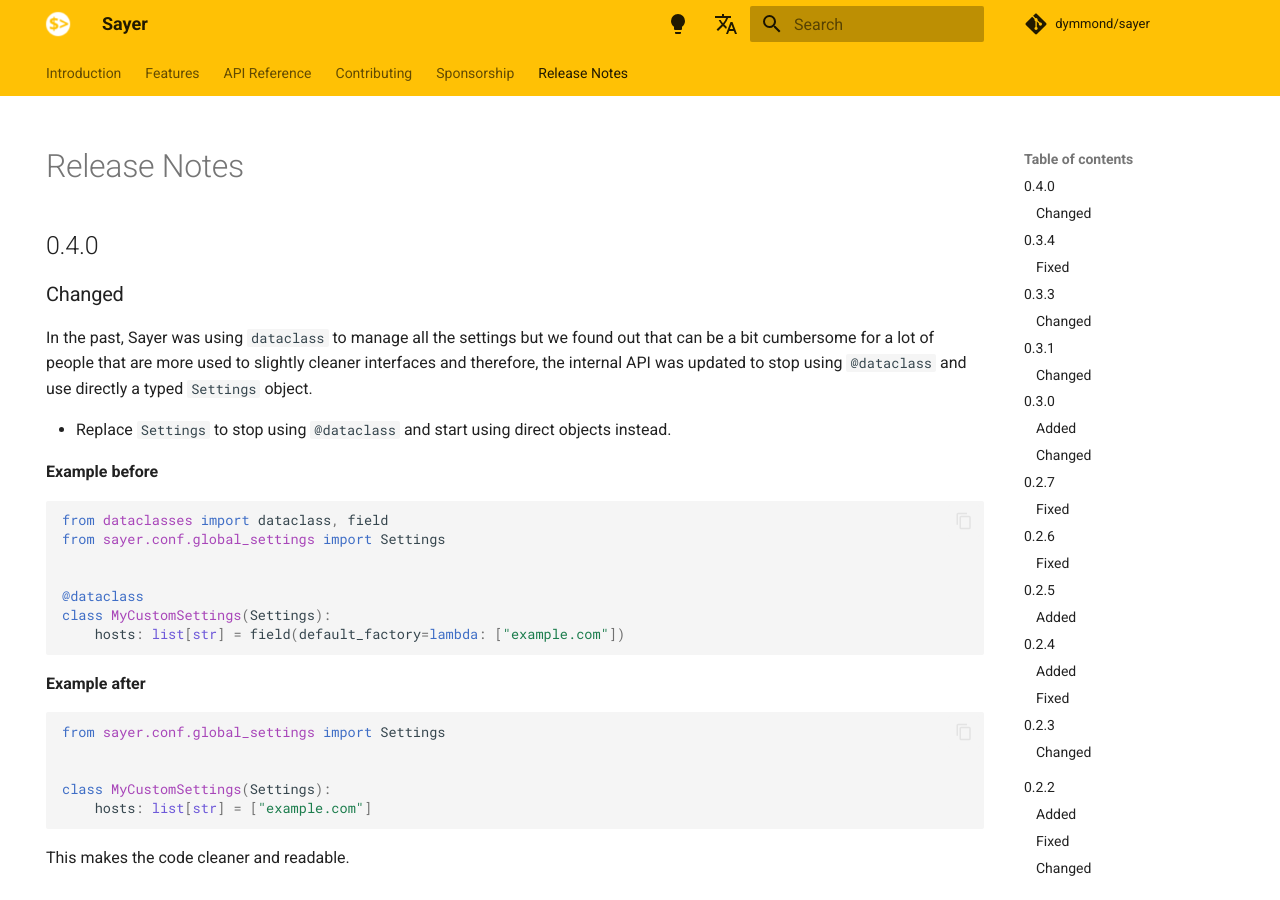
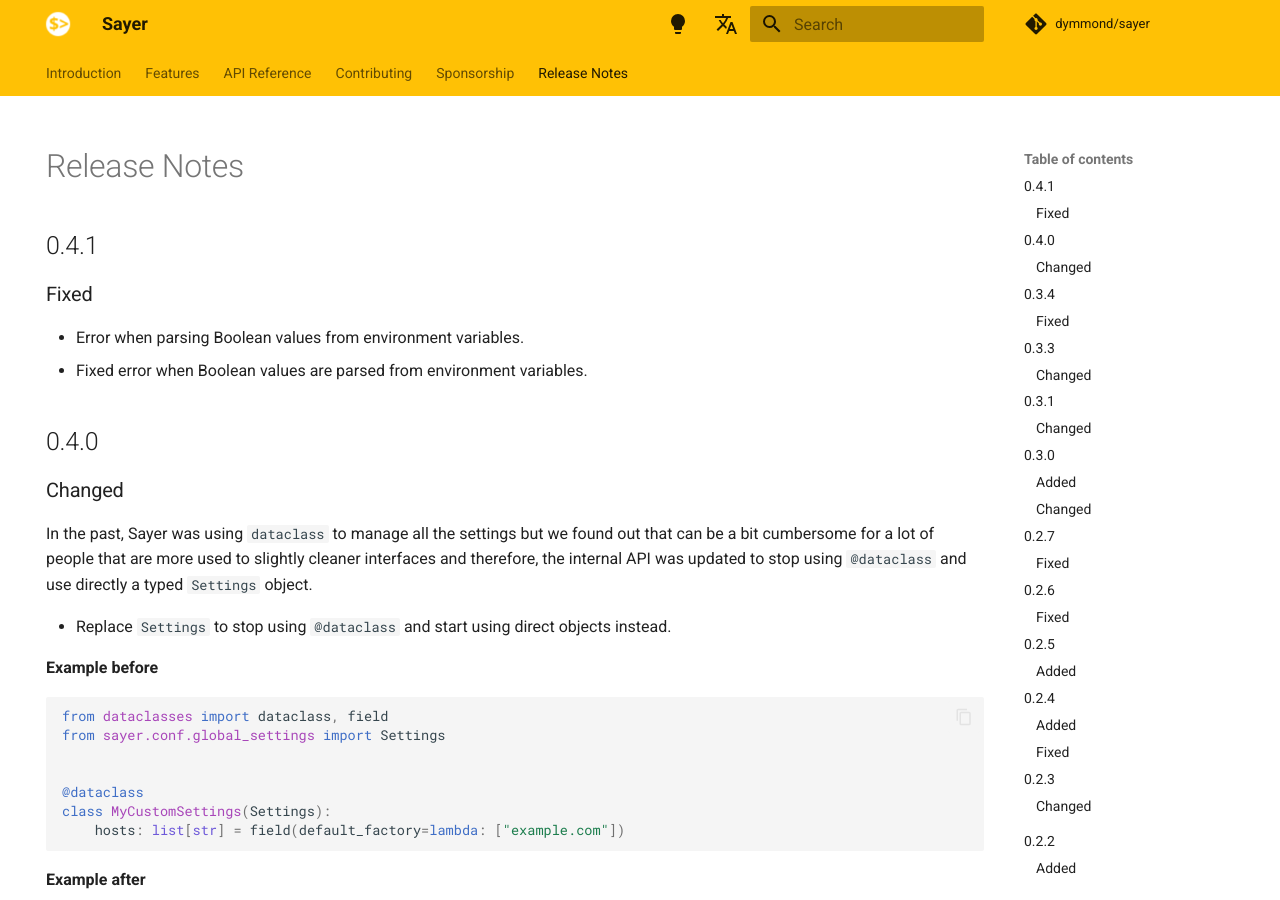
Before and after one commit to dymmond/sayer, an MkDocs documentation site: the page built from docs/release-notes.md, in a window 1280 px wide and 900 px high. Built offline with MkDocs 1.6.1 and Material for MkDocs 9.7.7, drawn with Linux system fonts in a browser that asks for light colours; comment, search, counter and statistics services are not loaded.

Commit message:
fix: error when parsing boolean values from environment variables and bump version to 0.4.1 (#40)

```diff
--- a/docs/release-notes.md
+++ b/docs/release-notes.md
@@ -2,6 +2,13 @@
 hide:
   - navigation
 ---
+
+## 0.4.1
+
+### Fixed
+
+- Error when parsing Boolean values from environment variables.
+- Fixed error when Boolean values are parsed from environment variables.
 
 ## 0.4.0
 
--- a/sayer/__version__.py
+++ b/sayer/__version__.py
@@ -1,4 +1,4 @@
-__version__ = "0.4.0"
+__version__ = "0.4.1"
 
 
 def get_version() -> str:
```
Also changed, not shown: 1 other file.
